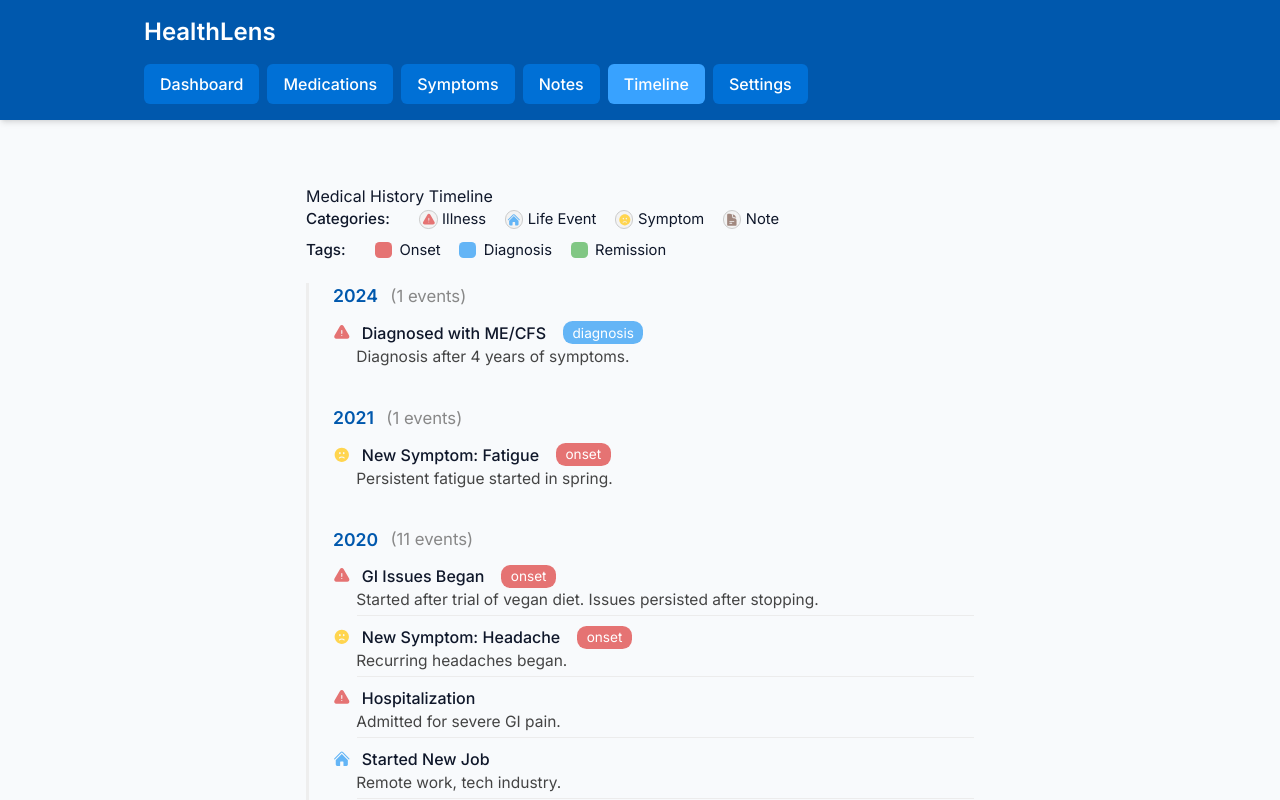
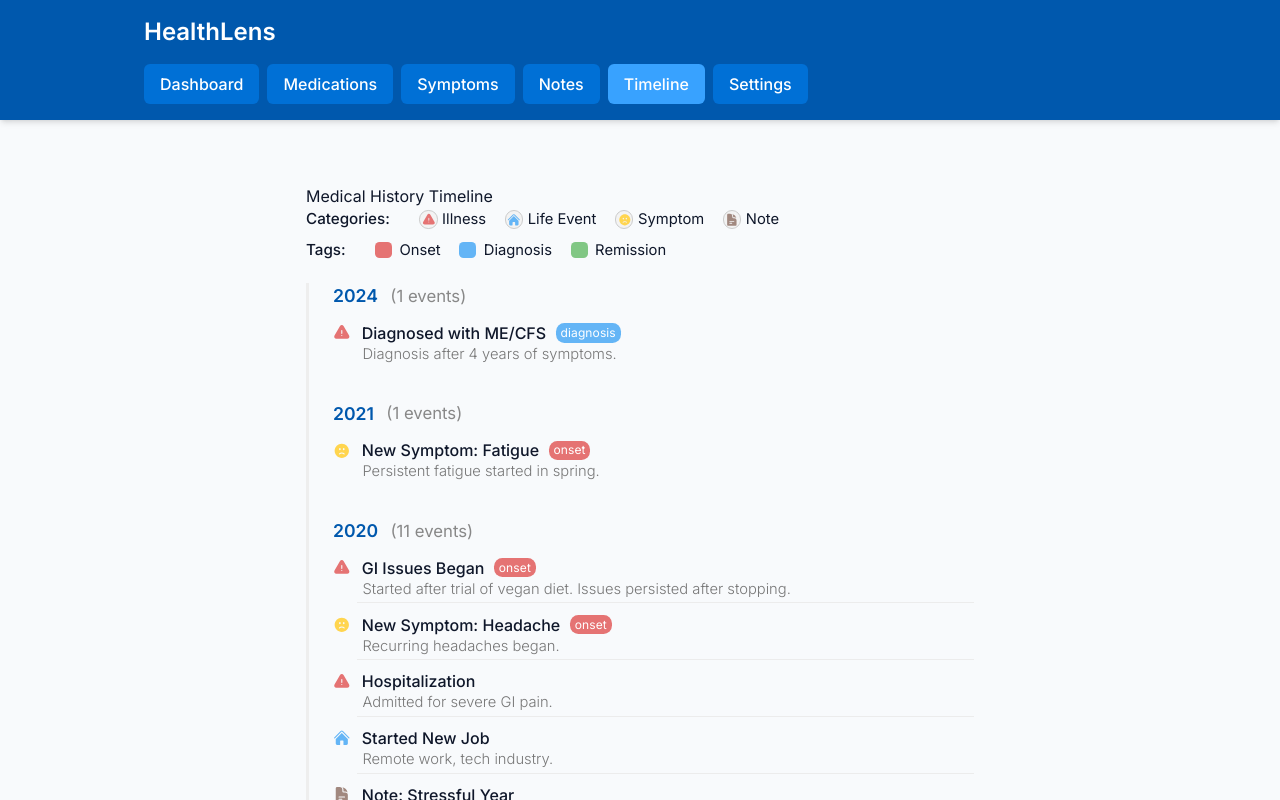
Before and after one commit to rannmann/health-lens, a Vue app in the folder frontend/: page /timeline in a window 1280 px wide. Shown: the top 800 px of the page. Built offline with nearby package versions, Linux system fonts and the light colour scheme; what vue3-apexcharts would draw is missing.

Commit message:
minor positioning and size tweaks

```diff
--- a/frontend/src/views/Timeline.vue
+++ b/frontend/src/views/Timeline.vue
@@ -242,21 +242,26 @@ function getCategory(catId: number) {
 .event-title {
   font-weight: 500;
   font-size: 1em;
-  margin-right: 0.3em;
+  margin-right: 0.1em;
 }
 .event-tag-inline {
   display: inline-block;
-  font-size: 0.85em;
+  font-size: 0.75em;
   color: #fff;
-  padding: 0.1em 0.7em;
+  padding: 0.05em 0.4em;
   border-radius: 0.7em;
-  margin-left: 0.3em;
+  margin-left: 0em;
+  vertical-align: middle;
+  font-weight: 400;
+  letter-spacing: 0.01em;
 }
 .event-description-condensed {
-  font-size: 0.97em;
-  color: #444;
-  margin-left: 1.5em;
+  font-size: 0.92em;
+  color: #777;
+  margin-left: 2em;
   margin-bottom: 0.1em;
+  font-weight: 300;
+  line-height: 1.3;
 }
 .event-divider {
   height: 1px;
```
